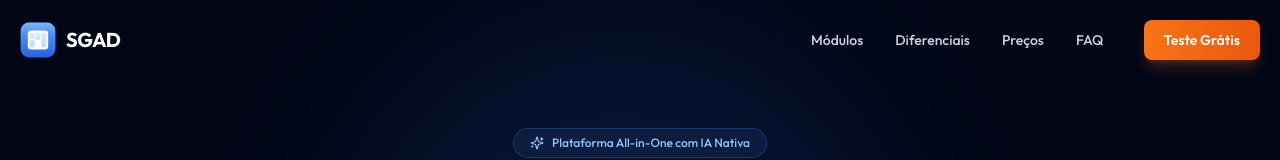
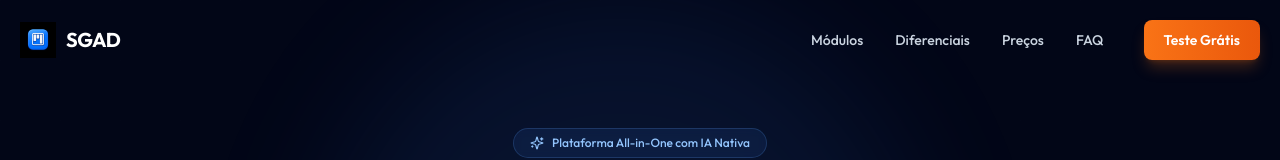
Before and after one commit to cewide/Site-SGAD, a React (Vite) app: page / in a window 1280 px wide. Shown: the top 160 px of the page. Built offline with nearby package versions, Linux system fonts and the light colour scheme.

Commit message:
Add files via upload

```diff
--- a/index.html
+++ b/index.html
@@ -2,7 +2,7 @@
 <html lang="pt-BR">
   <head>
     <meta charset="UTF-8" />
-    <link rel="icon" type="image/svg+xml" href="/vite.svg" />
+    <link rel="icon" type="image/png" href="/logo-sgad.png" />
     <meta name="viewport" content="width=device-width, initial-scale=1.0" />
     <title>SGAD — Plataforma All-in-One</title>
     <link rel="preconnect" href="https://fonts.googleapis.com" />
--- a/src/SGADHomepage.jsx
+++ b/src/SGADHomepage.jsx
@@ -63,54 +63,16 @@ function FadeIn({ children, className = "", delay = 0 }) {
 }
 
 /* ───────────────────── logo ───────────────────── */
-function SGADLogo({ size = 36 }) {
-  const id = "sgad_" + size;
+function SGADLogo({ size = 36, className = "" }) {
   return (
-    <svg width={size} height={size} viewBox="0 0 120 120" fill="none" xmlns="http://www.w3.org/2000/svg">
-      <rect x="2" y="2" width="116" height="116" rx="28" fill={`url(#${id}_bg)`} />
-      <rect x="2" y="2" width="116" height="116" rx="28" fill={`url(#${id}_shine)`} />
-      <rect
-        x="6"
-        y="6"
-        width="108"
-        height="108"
-        rx="24"
-        stroke="rgba(255,255,255,0.15)"
-        strokeWidth="1.5"
-        fill="none"
-      />
-      <rect x="26" y="28" width="68" height="64" rx="10" fill="white" />
-      <rect
-        x="26"
-        y="28"
-        width="68"
-        height="64"
-        rx="10"
-        stroke="rgba(0,0,0,0.06)"
-        strokeWidth="1"
-        fill="none"
-      />
-      <rect x="33" y="36" width="16" height="20" rx="4" fill={`url(#${id}_card)`} />
-      <rect x="33" y="60" width="16" height="24" rx="4" fill={`url(#${id}_card)`} />
-      <rect x="52" y="36" width="16" height="24" rx="4" fill={`url(#${id}_card)`} />
-      <rect x="71" y="36" width="16" height="48" rx="4" fill={`url(#${id}_card)`} />
-      <defs>
-        <linearGradient id={`${id}_bg`} x1="60" y1="0" x2="60" y2="120" gradientUnits="userSpaceOnUse">
-          <stop stopColor="#60A5FA" />
-          <stop offset="0.5" stopColor="#3B82F6" />
-          <stop offset="1" stopColor="#2563EB" />
-        </linearGradient>
-        <linearGradient id={`${id}_shine`} x1="60" y1="0" x2="60" y2="120" gradientUnits="userSpaceOnUse">
-          <stop stopColor="white" stopOpacity="0.18" />
-          <stop offset="0.4" stopColor="white" stopOpacity="0" />
-          <stop offset="1" stopColor="black" stopOpacity="0.08" />
-        </linearGradient>
-        <linearGradient id={`${id}_card`} x1="50" y1="36" x2="50" y2="84" gradientUnits="userSpaceOnUse">
-          <stop stopColor="#DBEAFE" />
-          <stop offset="1" stopColor="#BFDBFE" />
-        </linearGradient>
-      </defs>
-    </svg>
+    <img
+      src="/logo-sgad.png"
+      alt="SGAD"
+      width={size}
+      height={size}
+      className={`shrink-0 object-contain select-none ${className}`}
+      draggable={false}
+    />
   );
 }
 
```
Also changed, not shown: public/logo-sgad.png (added).
